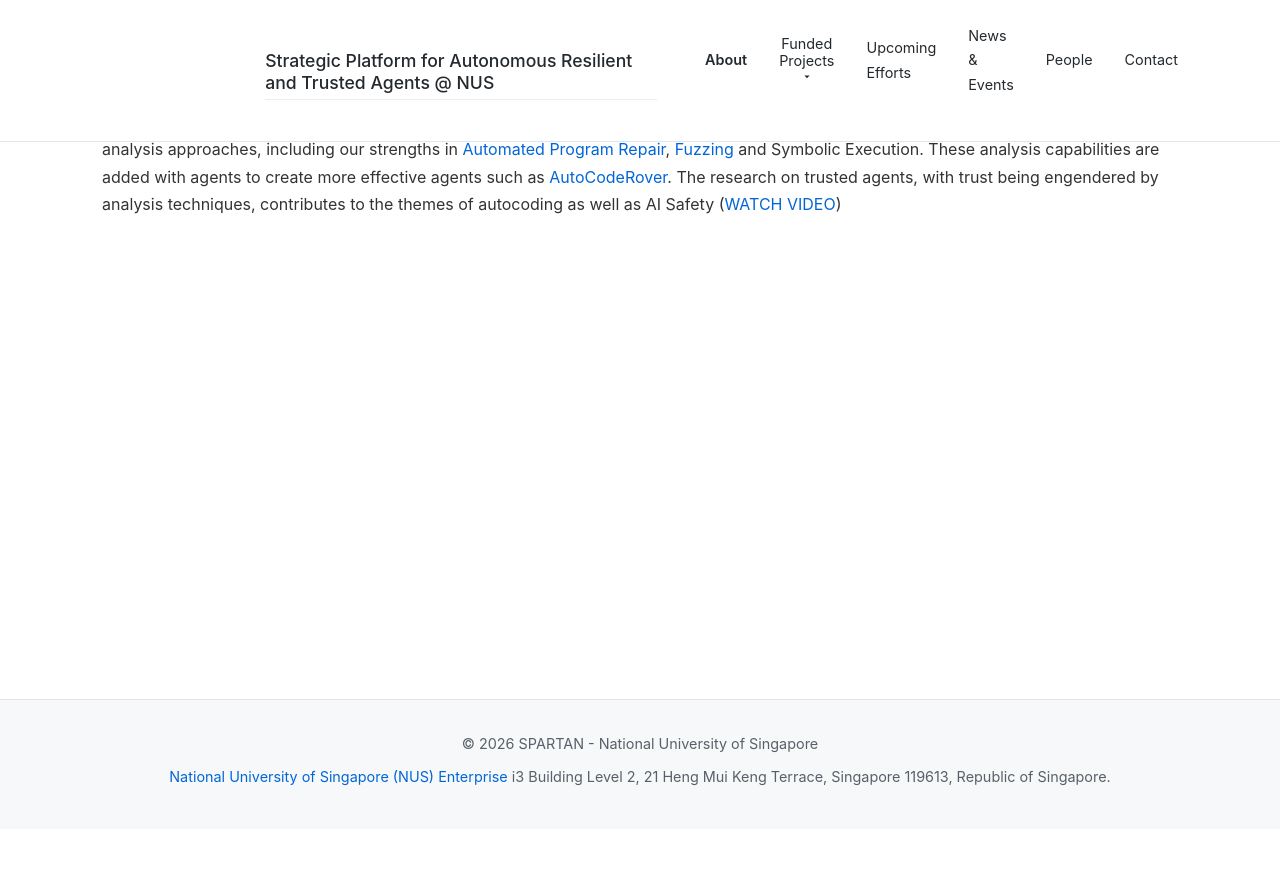
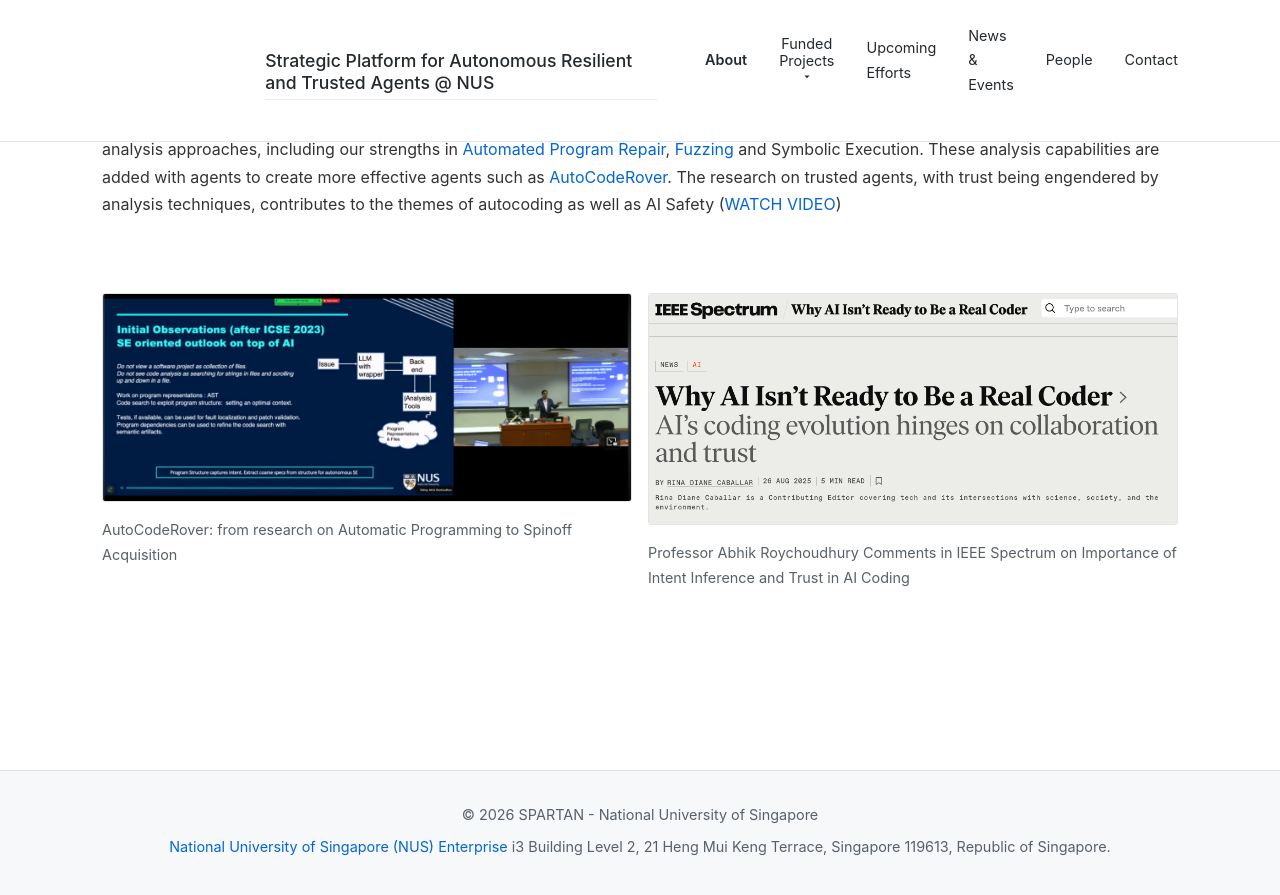
Before and after one commit to spartan-nus/spartan-nus.github.io, a Jekyll site: the page built from index.md, in a window 1280 px wide and 900 px high, scrolled down 191 px. Shown: the top 895 px of the window. Built offline with Jekyll 4.4.1, drawn with Linux system fonts in a browser that asks for light colours; before the commit the page ends 1020 px from its top, so only the background shows below that.

Commit message:
Add group/event photos back to homepage
Added two key images in grid layout similar to TSS site:
- AutoCodeRover presentation photo
- IEEE Spectrum interview photo

Responsive grid layout works on both desktop and mobile.

Co-Authored-By: Claude Sonnet 4.5 <noreply@anthropic.com>

```diff
--- a/index.md
+++ b/index.md
@@ -6,3 +6,18 @@ title: About
 # SPARTAN effort in Agentic AI
 
 We are the Strategic Platform for Autonomous Resilient and Trusted Agents @ NUS (SPARTAN) led by Prof. [Abhik Roychoudhury](https://abhikrc.com/). In our research, we strive to enable secure and trustworthy systems using powerful agentic AI approaches. In line with this, we focus on program analysis approaches, including our strengths in [Automated Program Repair](https://nus-apr.github.io), [Fuzzing](https://nus-tss.github.io/fuzzing/) and Symbolic Execution. These analysis capabilities are added with agents to create more effective agents such as [AutoCodeRover](https://autocoderover.dev). The research on trusted agents, with trust being engendered by analysis techniques, contributes to the themes of autocoding as well as AI Safety ([WATCH VIDEO](https://www.youtube.com/watch?v=o8B6q8FNC70))
+
+<br>
+
+<div style="display: grid; grid-template-columns: repeat(auto-fit, minmax(300px, 1fr)); gap: 1rem; margin: 2rem 0;">
+  <div>
+    <img src="/public_talk.png" alt="AutoCodeRover: from research on Automatic Programming to Spinoff Acquisition" style="width: 100%; height: auto; border: 1px solid #e1e4e8; border-radius: 3px;">
+    <p style="margin-top: 0.5rem; font-size: 0.9rem; color: #586069;">AutoCodeRover: from research on Automatic Programming to Spinoff Acquisition</p>
+  </div>
+  <div>
+    <img src="/ieee-spectrum-interview.png" alt="Professor Abhik Roychoudhury Comments in IEEE Spectrum" style="width: 100%; height: auto; border: 1px solid #e1e4e8; border-radius: 3px;">
+    <p style="margin-top: 0.5rem; font-size: 0.9rem; color: #586069;">Professor Abhik Roychoudhury Comments in IEEE Spectrum on Importance of Intent Inference and Trust in AI Coding</p>
+  </div>
+</div>
+
+<br>
```
